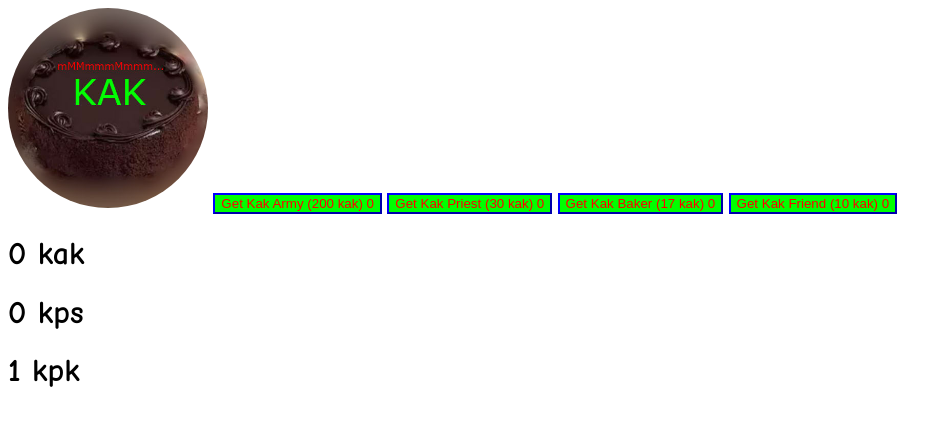
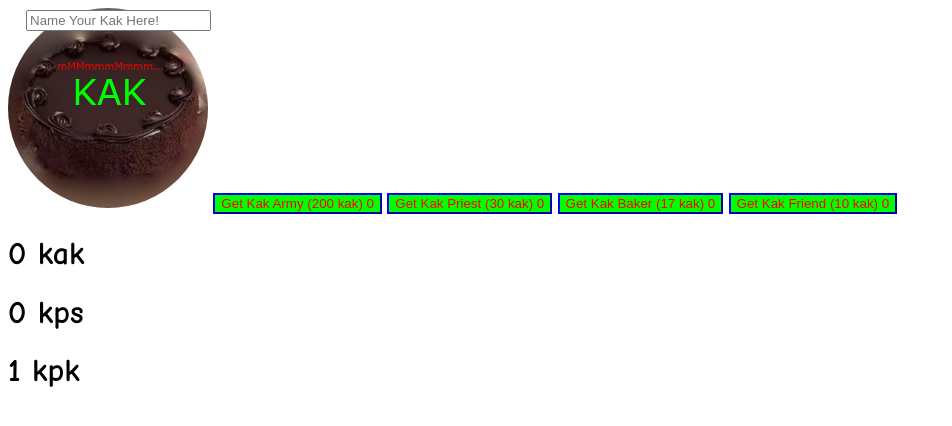
Before and after one commit to TheCob11/Kak-Clicker, a plain HTML site: page index.html in a window 1280 px wide. Shown: the whole page, without its empty margins (0-952 px from the left). Drawn offline with Linux system fonts and the light colour scheme.

Commit message:
added kak name

```diff
--- a/index.html
+++ b/index.html
@@ -6,6 +6,7 @@
 		<link rel="stylesheet" href="kakclicker.css" />
 	</head>
 	<body>
+		<input id=kakName placeholder="Name Your Kak Here!" text-align=center />
 		<img src="KAK.jpg" onclick=klick(kpk) width=200px height=200px title="Klick the kak to get more kak" id=kakImage />
 <!--		<img src="goldenKak.jpg" width=75px height=75px title="KAK! CLICK CLICK CLICK CLICK CLICK" onclick=goldenKakClicked() id=goldenKakImage /> -->
 		<button border="0" onmouseover=style="background-color:red;color:lime;" onmouseout=style="background-color:lime;color:red;" class=kakHelpers id=kakArmy onclick=getKakArmy() title="A army of kak warriors to fight the kupkaks and get their kak. Gets 50 kak per second">Get Kak Army (200 kak) 0</button>
--- a/kakclicker.css
+++ b/kakclicker.css
@@ -18,6 +18,11 @@ body{
 	left: 300px;
 	top: 400px;
 }*/
+#kakName{
+	position: absolute;
+	top: 10px;
+	left: 26px;
+}
 #kakImage{
 	border-radius: 50%;
 }
```
